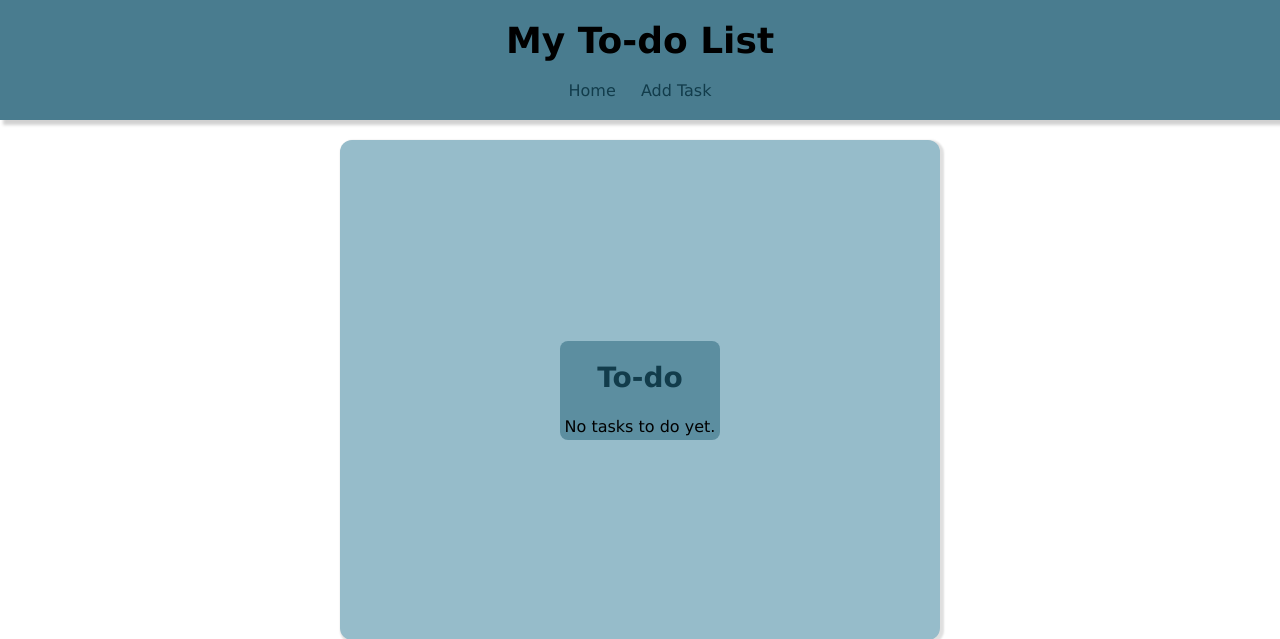
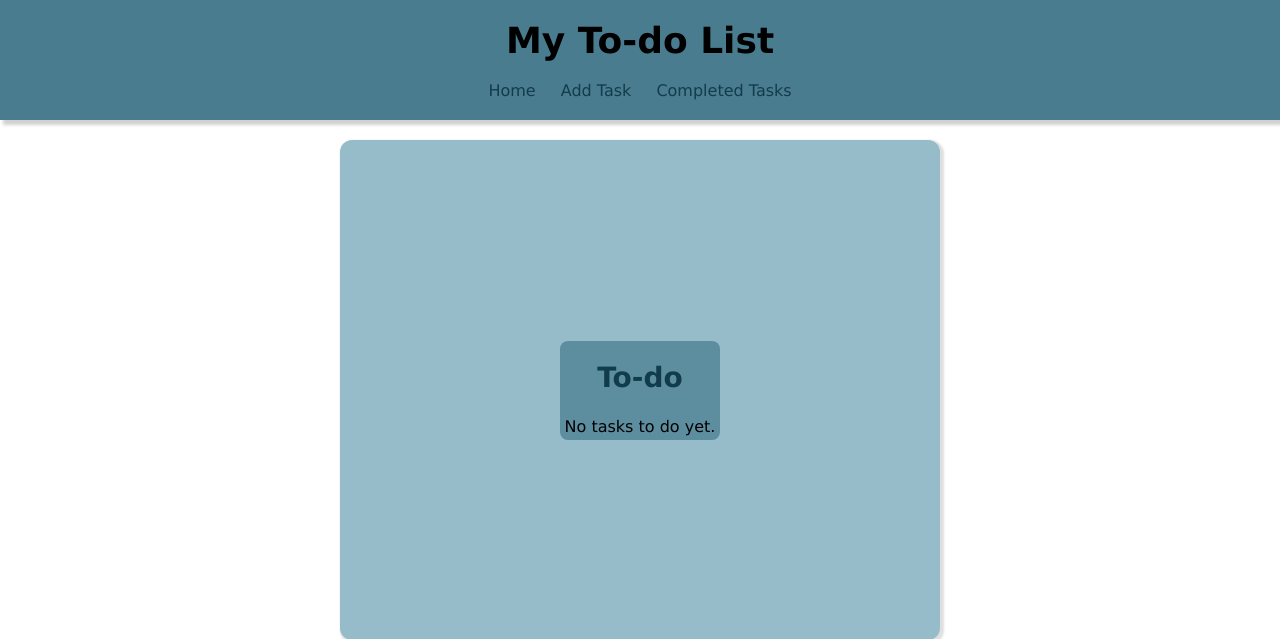
Before and after one commit to gok2001/to-do-list, a Django app: page / in a window 1280 px wide. Shown: the top 639 px of the page. Run offline with Django 5.2, Linux system fonts and the light colour scheme; data that the repository does not hold is empty.

Commit message:
Criei a página completed_tasks.html e configurei para acessá-la

```diff
--- a/tasks/urls.py
+++ b/tasks/urls.py
@@ -6,7 +6,8 @@ app_name = 'tasks'
 
 urlpatterns = [
     path('', views.index, name='index'),
-    path('tasks/add-task/', views.add_task, name='add_task'),
+    path('tasks/add_task/', views.add_task, name='add_task'),
     path('tasks/<int:task_id>/', views.show_task, name='show_task'),
-    path('tasks/<int:task_id>/edit-task/', views.edit_task, name='edit_task'),
+    path('tasks/<int:task_id>/edit_task/', views.edit_task, name='edit_task'),
+    path('tasks/completed_tasks', views.completed_tasks, name='completed_tasks'),
 ]
--- a/tasks/views.py
+++ b/tasks/views.py
@@ -80,3 +80,15 @@ def edit_task(request, task_id):
     }
 
     return render(request, 'tasks/add_task.html', context)
+
+
+def completed_tasks(request):
+    task_list = Task.objects.filter(completed=True).order_by('-updated_at')
+
+    paginator = Paginator(task_list, 10)
+    page_number = request.GET.get('page')
+    page_obj = paginator.get_page(page_number)
+
+    context = {'page_obj': page_obj, 'site_title': 'Completed Tasks - '}
+
+    return render(request, 'tasks/completed_tasks.html', context)
--- a/templates/tasks/base.html
+++ b/templates/tasks/base.html
@@ -14,6 +14,7 @@
         <nav>
             <a class="menu-link" href="{% url "tasks:index" %}">Home</a>
             <a class="menu-link" href="{% url "tasks:add_task" %}">Add Task</a>
+            <a class="menu-link" href="{% url "tasks:completed_tasks" %}">Completed Tasks</a>
         </nav>
     </header>
 
```
Also changed, not shown: templates/tasks/completed_tasks.html (added, +18 -0 lines).
